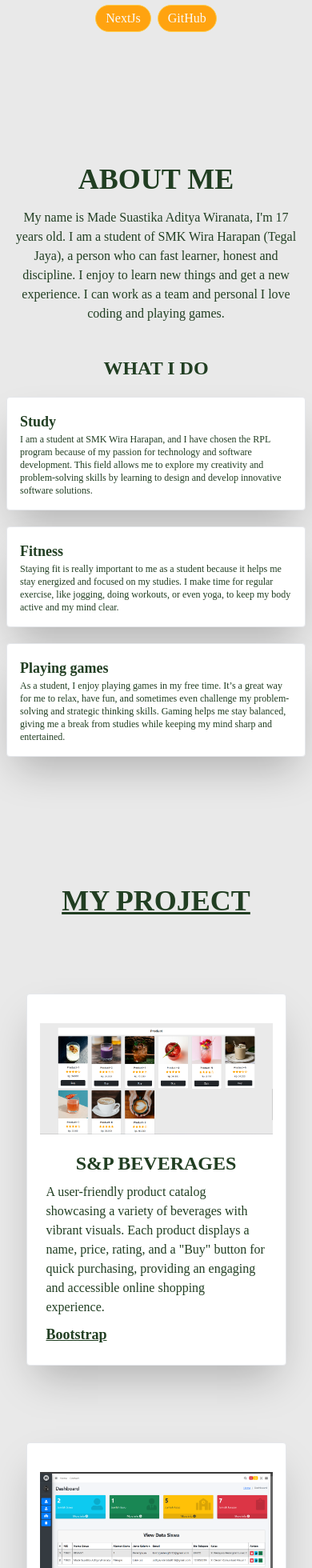
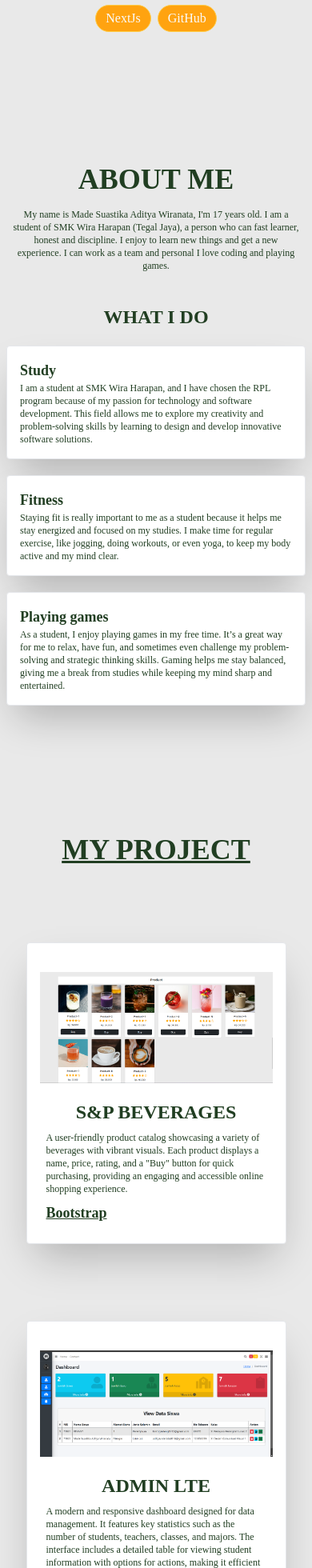
Before and after one commit to WirtzPendragon/Portofolio_nextJs, a Next.js app: page / in a window 390 px wide. Shown: the part 669-2629 px from the top of the page at 80% size. Built offline with nearby package versions, Linux system fonts and the light colour scheme.

Commit message:
text size

```diff
--- a/src/pages/index.js
+++ b/src/pages/index.js
@@ -38,7 +38,7 @@ export default function Home() {
     <div className="mt-40 lg:mt-64 text-appGreen-900 font-inter lg:w-10/12 mx-auto mb-40 lg:mb-64">
       <h1 className="text-center font-bold  text-4xl">ABOUT ME</h1>
     <div>
-      <p className="text-center lg:text-lg mx-4 mt-4 lg:mx-56">My name is Made Suastika Aditya Wiranata, I'm 17 years old. I am a student of SMK Wira Harapan (Tegal Jaya), a person who can fast learner, honest and discipline. I enjoy to learn new things and get a new experience. I can work as a team and personal I love coding and playing games.</p>
+      <p className="text-center text-xs lg:text-lg mx-4 mt-4 lg:mx-56">My name is Made Suastika Aditya Wiranata, I'm 17 years old. I am a student of SMK Wira Harapan (Tegal Jaya), a person who can fast learner, honest and discipline. I enjoy to learn new things and get a new experience. I can work as a team and personal I love coding and playing games.</p>
     </div>
 
     <div>
@@ -72,7 +72,7 @@ export default function Home() {
     className="w-full mx-auto my-5"
     />
         <h2 className="text-center font-semibold text-2xl ">S&P BEVERAGES</h2>
-        <p className="m-2"> A user-friendly product catalog showcasing a variety of beverages with vibrant visuals. Each product displays a name, price, rating, and a "Buy" button for quick purchasing, providing an engaging and accessible online shopping experience.</p>
+        <p className="m-2 text-xs lg:text-base"> A user-friendly product catalog showcasing a variety of beverages with vibrant visuals. Each product displays a name, price, rating, and a "Buy" button for quick purchasing, providing an engaging and accessible online shopping experience.</p>
         <h3 className="m-2 font-semibold text-lg underline">Bootstrap</h3>
     </div>
 
@@ -83,7 +83,7 @@ export default function Home() {
     className="w-full mx-auto my-5"
     />
         <h2 className="text-center font-semibold text-2xl ">ADMIN LTE</h2>
-        <p className="m-2"> A modern and responsive dashboard designed for data management. It features key statistics such as the number of students, teachers, classes, and majors. The interface includes a detailed table for viewing student information with options for actions, making it efficient for administrators to manage school data.</p>
+        <p className="m-2 text-xs lg:text-base"> A modern and responsive dashboard designed for data management. It features key statistics such as the number of students, teachers, classes, and majors. The interface includes a detailed table for viewing student information with options for actions, making it efficient for administrators to manage school data.</p>
         <span className="flex mt-2">
         <h3 className="mr-2 font-semibold text-lg underline">PHP</h3>
         <h3 className="mr-2 font-semibold text-lg underline">Admin LTE</h3>
@@ -95,7 +95,7 @@ export default function Home() {
     className="w-full mx-auto my-5"
     />
         <h2 className="text-center font-semibold text-2xl ">CHESSBOARD</h2>
-        <p className="m-2"> A visually appealing chessboard application created in Java, featuring a complete and accurately arranged starting position for chess pieces. It serves as a graphical interface for playing or developing chess games, showcasing Java's capability for creating interactive and dynamic visuals.</p>
+        <p className="m-2 text-xs lg:text-base"> A visually appealing chessboard application created in Java, featuring a complete and accurately arranged starting position for chess pieces. It serves as a graphical interface for playing or developing chess games, showcasing Java's capability for creating interactive and dynamic visuals.</p>
         <h3 className="m-2 font-semibold text-lg underline">JAVA</h3>
     </div>
 
```
